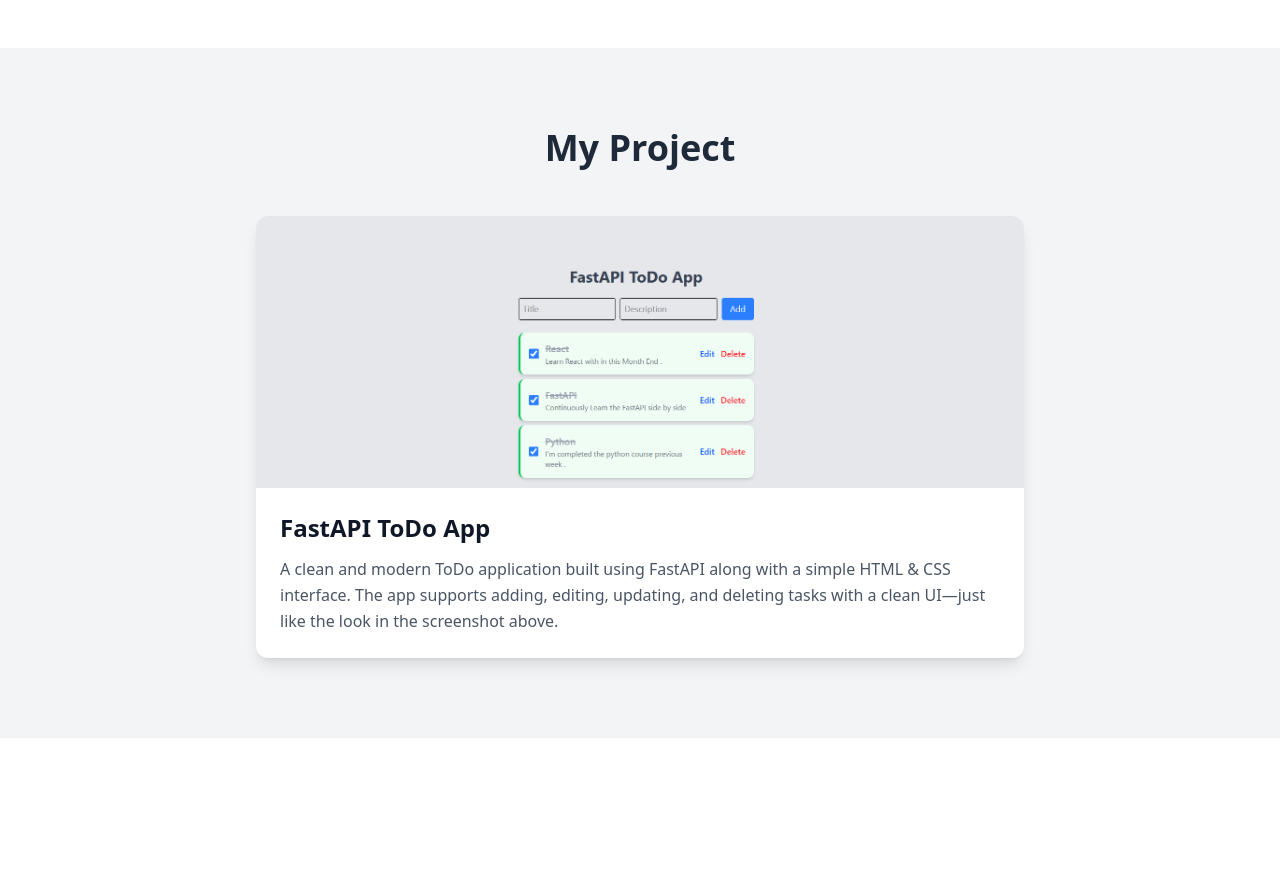
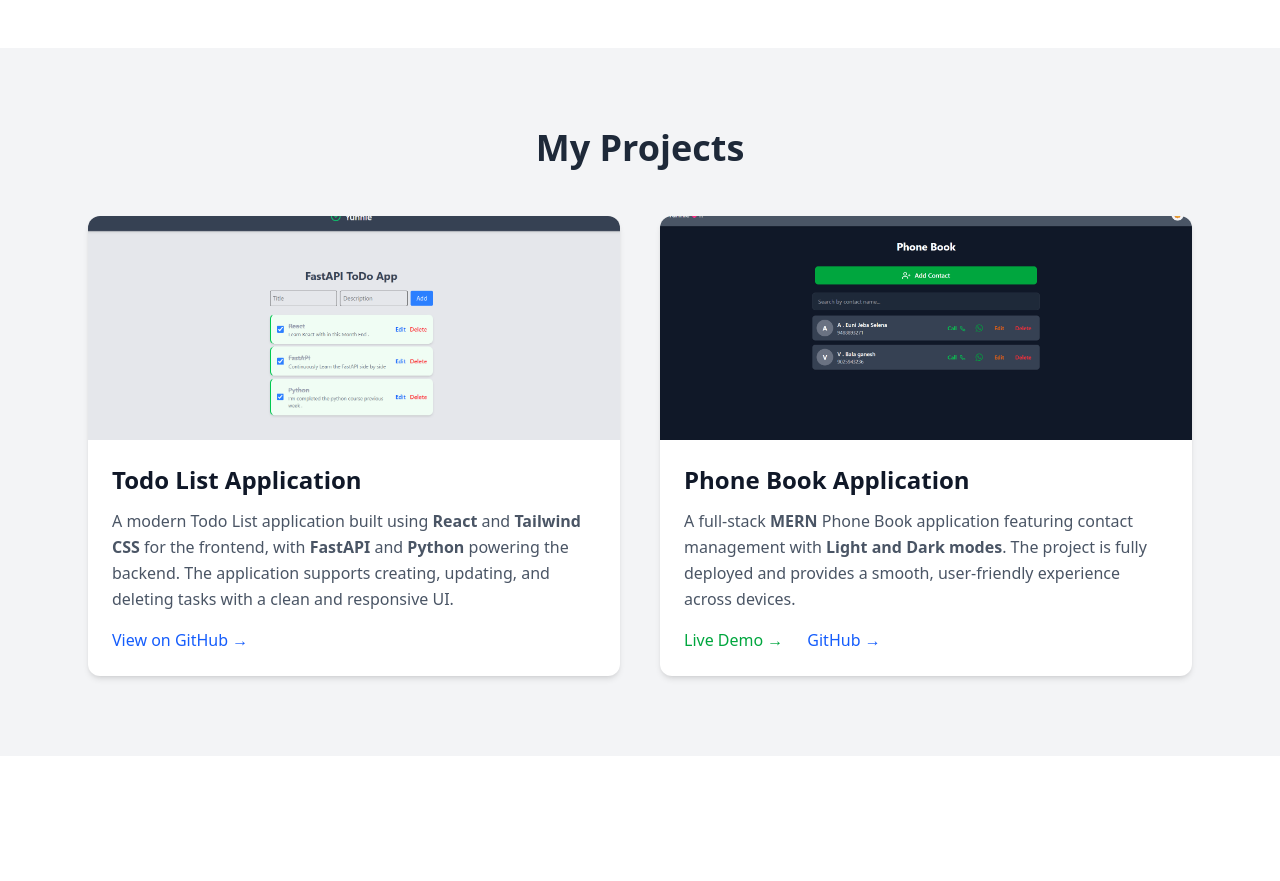
Before and after one commit to balaganesh-v/Portfolio, a React (Vite) app: page / in a window 1280 px wide. Shown: the part 3200-4081 px from the top of the page. Built offline with nearby package versions, Linux system fonts and the light colour scheme; no server answers.

Commit message:
Update the projects on project section .

```diff
--- a/src/components/Projects.jsx
+++ b/src/components/Projects.jsx
@@ -1,34 +1,90 @@
 import React from "react";
-import todoImage from "../assets/todo-project.png";
+import todoImage from "../assets/todolist-project.png";
+import phoneBookImage from "../assets/phonebook-project.png";
 
 const Projects = () => {
     return (
         <section id="projects" className="py-20 bg-gray-100">
             <h2 className="text-4xl font-bold text-center mb-12 text-gray-800">
-                My Project
+                My Projects
             </h2>
 
-            <div className="max-w-3xl mx-auto bg-white rounded-xl shadow-lg overflow-hidden">
-                {/* Project Image */}
+            <div className="max-w-6xl mx-auto grid grid-cols-1 md:grid-cols-2 gap-10 px-6">
+
+                {/* Project 1 */}
+                <div className="bg-white rounded-xl overflow-hidden shadow-md hover:shadow-2xl transition-all duration-300 hover:-translate-y-1">
                     <img
                         src={todoImage}
-                    alt="FastAPI Todo App"
-                    className="w-full h-68 object-cover"
+                        alt="Todo List Application"
+                        className="w-full h-56 object-cover"
                     />
 
-                {/* Project Content */}
                     <div className="p-6">
                         <h3 className="text-2xl font-semibold text-gray-900 mb-3">
-                        FastAPI ToDo App
+                            Todo List Application
                         </h3>
 
-                    <p className="text-gray-600 leading-relaxed">
-                        A clean and modern ToDo application built using FastAPI along with a
-                        simple HTML & CSS interface. The app supports adding, editing,
-                        updating, and deleting tasks with a clean UI—just like the look in
-                        the screenshot above.
+                        <p className="text-gray-600 leading-relaxed mb-4">
+                            A modern Todo List application built using <strong>React</strong> and
+                            <strong> Tailwind CSS</strong> for the frontend, with
+                            <strong> FastAPI</strong> and <strong>Python</strong> powering the backend.
+                            The application supports creating, updating, and deleting tasks with
+                            a clean and responsive UI.
                         </p>
+
+                        <a
+                            href="https://github.com/balaganesh-v/Todo-list"
+                            target="_blank"
+                            rel="noopener noreferrer"
+                            className="inline-block text-blue-600 font-medium hover:underline"
+                        >
+                            View on GitHub →
+                        </a>
                     </div>
+                </div>
+
+                {/* Project 2 */}
+                <div className="bg-white rounded-xl overflow-hidden shadow-md hover:shadow-2xl transition-all duration-300 hover:-translate-y-1">
+                    <img
+                        src={phoneBookImage}
+                        alt="Phone Book Application"
+                        className="w-full h-56 object-cover"
+                    />
+
+                    <div className="p-6">
+                        <h3 className="text-2xl font-semibold text-gray-900 mb-3">
+                            Phone Book Application
+                        </h3>
+
+                        <p className="text-gray-600 leading-relaxed mb-4">
+                            A full-stack <strong>MERN</strong> Phone Book application featuring
+                            contact management with <strong>Light and Dark modes</strong>.
+                            The project is fully deployed and provides a smooth,
+                            user-friendly experience across devices.
+                        </p>
+
+                        <div className="flex gap-6">
+                            <a
+                                href="https://vbalaganesh-phonebook-version2.vercel.app/"
+                                target="_blank"
+                                rel="noopener noreferrer"
+                                className="text-green-600 font-medium hover:underline"
+                            >
+                                Live Demo →
+                            </a>
+
+                            <a
+                                href="https://github.com/balaganesh-v/Phonebook"
+                                target="_blank"
+                                rel="noopener noreferrer"
+                                className="text-blue-600 font-medium hover:underline"
+                            >
+                                GitHub →
+                            </a>
+                        </div>
+                    </div>
+                </div>
+
             </div>
         </section>
     );
```
Also changed, not shown: src/assets/phonebook-project.png (added), src/assets/todolist-project.png (renamed from src/assets/todo-project.png). Lines whose indentation alone changed are shown as unchanged.
